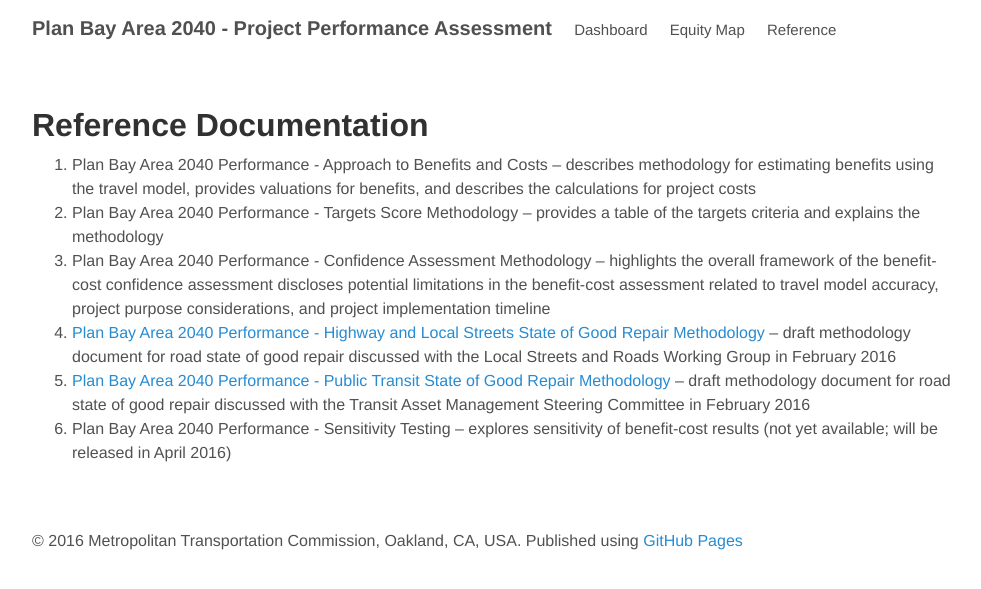
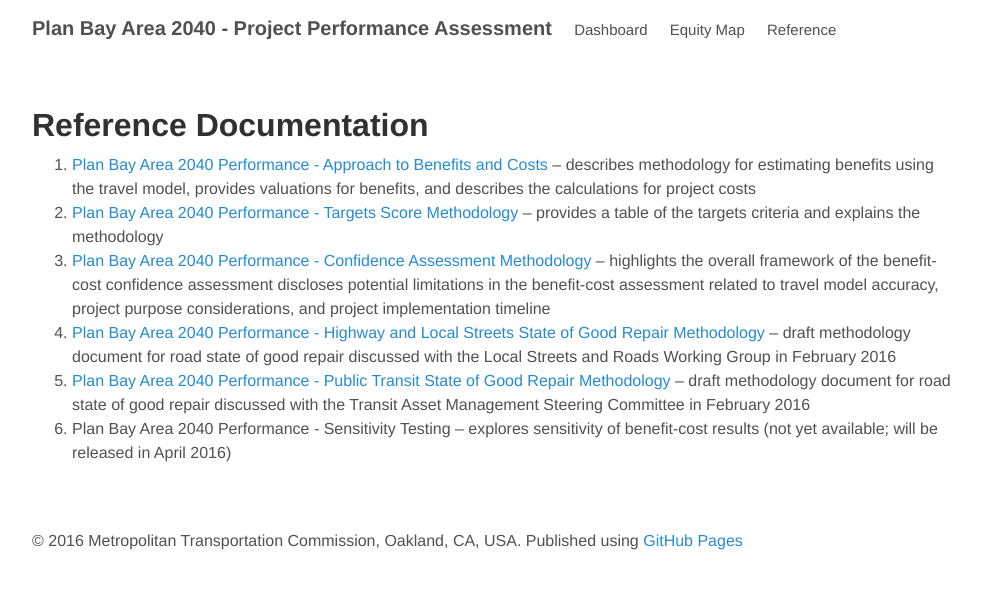
Before and after one commit to BayAreaMetro/performance, a Jekyll site: the page built from reference.md, in a window 1280 px wide. Shown: the top 589 px of the page, without its empty margins (144-1125 px from the left). Built offline with Jekyll 4.4.1, drawn with Linux system fonts in a browser that asks for light colours; nearby versions of some CDN libraries; library files that are not in the unit come from our copies; some of the changed lines change nothing that is shown.

Commit message:
Updated Box links

```diff
--- a/reference.md
+++ b/reference.md
@@ -5,9 +5,9 @@
 
 # Reference Documentation
 
-1. Plan Bay Area 2040 Performance - Approach to Benefits and Costs – describes methodology for estimating benefits using the travel model, provides valuations for benefits, and describes the calculations for project costs
-2. Plan Bay Area 2040 Performance - Targets Score Methodology – provides a table of the targets criteria and explains the methodology
-3. Plan Bay Area 2040 Performance - Confidence Assessment Methodology – highlights the overall framework of the benefit-cost confidence assessment discloses potential limitations in the benefit-cost assessment related to travel model accuracy, project purpose considerations, and project implementation timeline
+1. [Plan Bay Area 2040 Performance - Approach to Benefits and Costs](https://mtcdrive.box.com/s/hmwwhfk7d2ibo8fdddybar9zlh8dxm4i) – describes methodology for estimating benefits using the travel model, provides valuations for benefits, and describes the calculations for project costs
+2. [Plan Bay Area 2040 Performance - Targets Score Methodology](https://mtcdrive.box.com/s/3txc8gh6cgg9yp9gmgrp4t0as25u2gsf) – provides a table of the targets criteria and explains the methodology
+3. [Plan Bay Area 2040 Performance - Confidence Assessment Methodology](https://mtcdrive.box.com/s/ulnui1hvtj5qv0conprjn2shhtoikxeg) – highlights the overall framework of the benefit-cost confidence assessment discloses potential limitations in the benefit-cost assessment related to travel model accuracy, project purpose considerations, and project implementation timeline
 4. [Plan Bay Area 2040 Performance - Highway and Local Streets State of Good Repair Methodology](https://mtcdrive.box.com/s/s3li252qowpnkdjtn9foulvvlr5f3xsx) – draft methodology document for road state of good repair discussed with the Local Streets and Roads Working Group in February 2016
 5. [Plan Bay Area 2040 Performance - Public Transit State of Good Repair Methodology](https://mtcdrive.box.com/s/uyod7q3dkbrlhjdckbuqulprtyy8dvxm) – draft methodology document for road state of good repair discussed with the Transit Asset Management Steering Committee in February 2016
 6. Plan Bay Area 2040 Performance - Sensitivity Testing – explores sensitivity of benefit-cost results (not yet available; will be released in April 2016)
```
